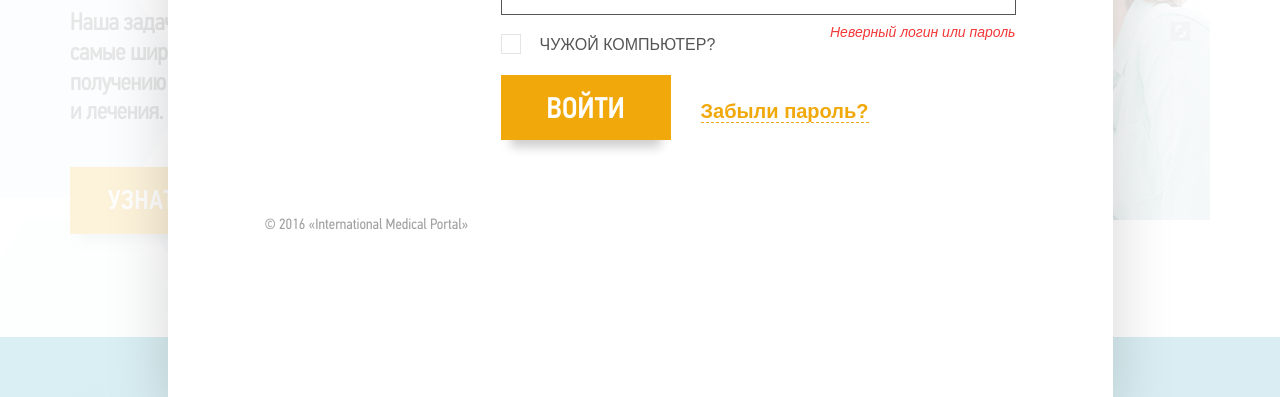
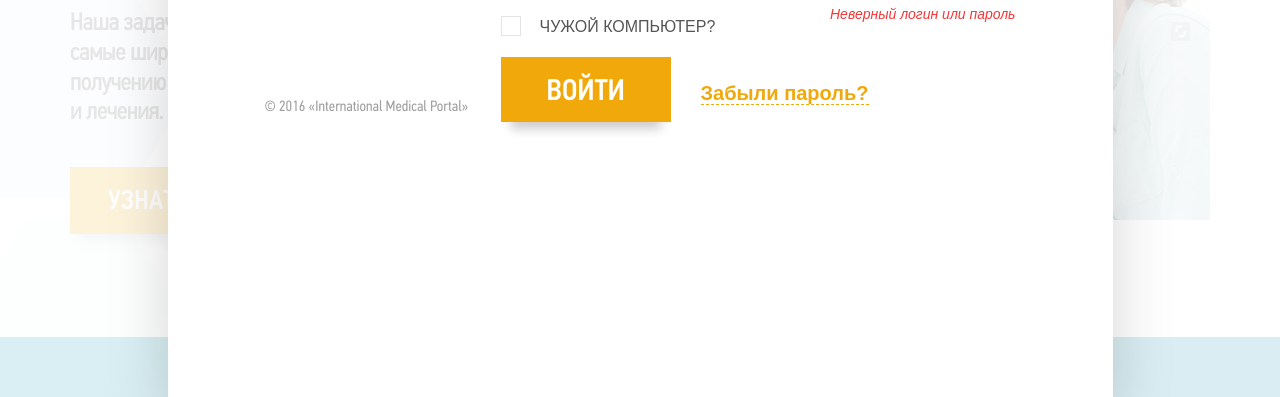
Before and after one commit to IvanofSA/IvanofSA.github.io, a plain HTML site: page index.html in a window 1280 px wide. Both pictures are taken after a click on the link "ВОЙТИ". Shown: the part 365-762 px from the top of the page. Drawn offline with nearby package versions, Linux system fonts and the light colour scheme.

Commit message:
fix reg popup footer

```diff
--- a/css/style.css
+++ b/css/style.css
@@ -524,7 +524,7 @@ body { font-family: Arial, sans-serif; font-size: 15px; box-sizing: border-box;
 
 .preheader__activity { text-decoration: none; display: inline-block; font-family: Arial, Helvetica, sans-serif; text-transform: uppercase; font-size: 12px; color: #9b9b9b; }
 
-.login { width: 945px; box-sizing: border-box; padding: 63px 97px 90px; height: 95vh; overflow-y: auto; }
+.login { width: 945px; box-sizing: border-box; padding: 45px 97px 45px; height: 95vh; overflow-y: auto; }
 
 .login::-webkit-scrollbar-button { background-image: url(""); background-repeat: no-repeat; width: 6px; height: 0px; }
 
@@ -548,7 +548,7 @@ body { font-family: Arial, sans-serif; font-size: 15px; box-sizing: border-box;
 
 .login__title:before { content: ''; display: block; position: absolute; background: #333; opacity: 0.2; bottom: -20px; left: 3px; height: 5px; width: 70px; }
 
-.login__footer { clear: both; position: relative; top: 50px; min-width: 400px; color: #a1a1a1; font-family: pf_din_regular, Arial, sans-serif; }
+.login__footer { clear: both; position: relative; bottom: 50px; min-width: 400px; color: #a1a1a1; font-family: pf_din_regular, Arial, sans-serif; }
 
 .login__left { float: left; display: inline-block; vertical-align: top; width: 195px; }
 
```
Also changed, not shown: 1 other file.
